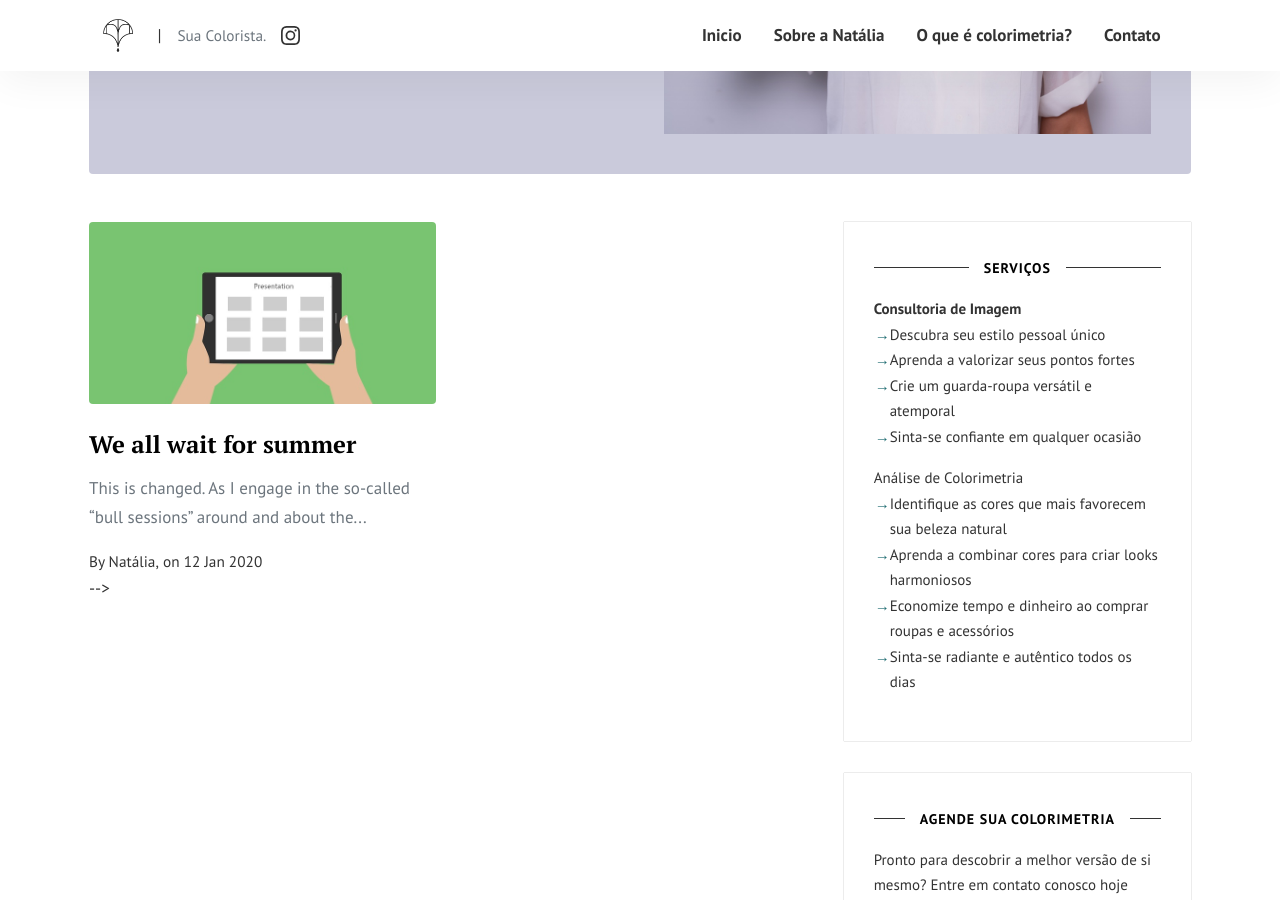
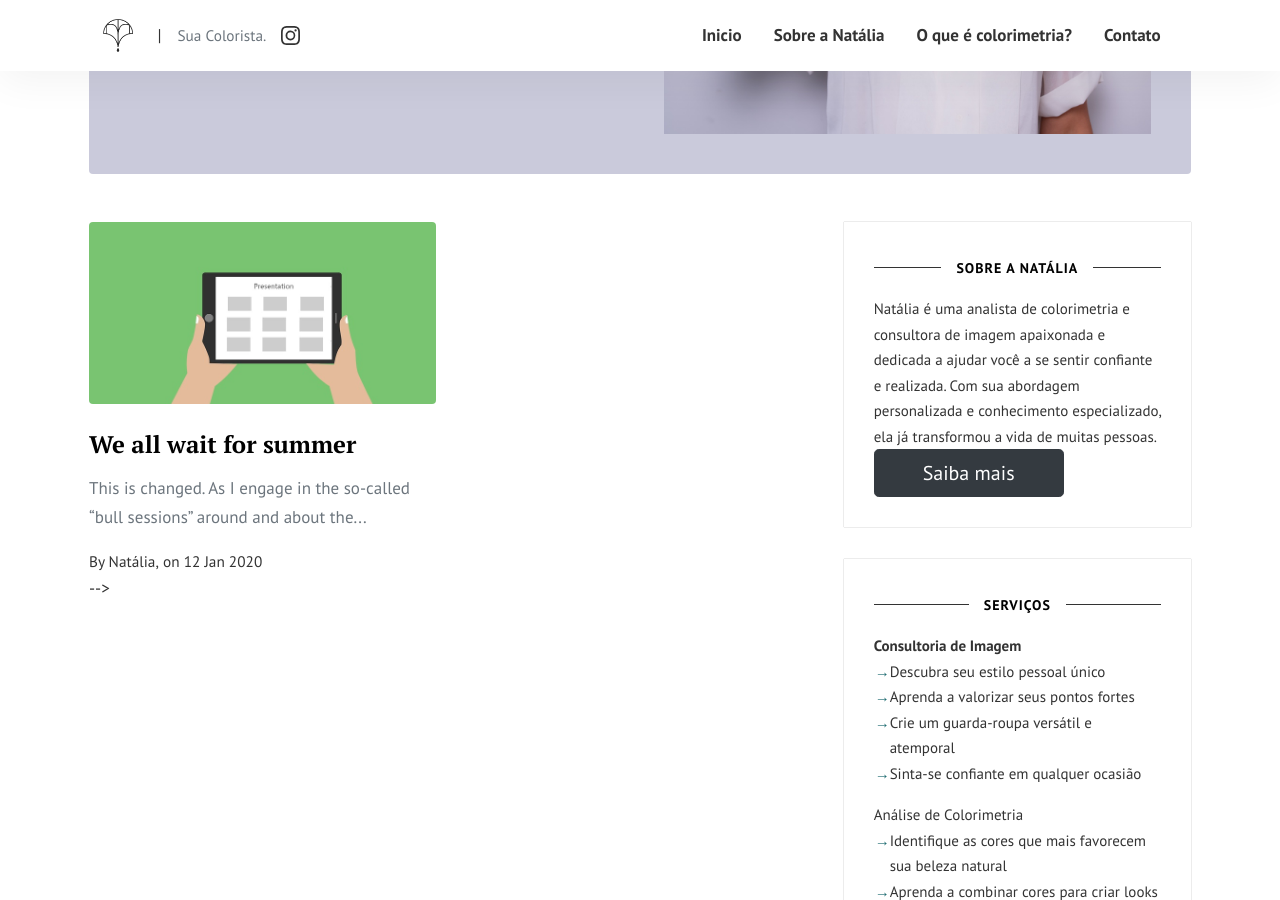
Before and after one commit to gumadeiras/suacolorista, a Jekyll site: the page built from index.html, in a window 1280 px wide and 900 px high, scrolled down 509 px. Built offline with Jekyll 4.4.1, drawn with Linux system fonts in a browser that asks for light colours; the list of posts is cut into pages by our own code.

Commit message:
Update sidebar.html

```diff
--- a/_includes/sidebar.html
+++ b/_includes/sidebar.html
@@ -1,4 +1,13 @@
 <div class="sidebar sticky-top">
+    <div class="sidebar-section">
+        <h5><span>Sobre a Natália</span></h5>
+        <div>
+            Natália é uma analista de colorimetria e consultora de imagem apaixonada e dedicada a ajudar você a se sentir confiante e realizada. Com sua abordagem personalizada e conhecimento especializado, ela já transformou a vida de muitas pessoas.
+
+            <!-- button to learn more -->
+            <a href="{{site.baseurl}}/about" class="btn btn-dark text-white px-5 btn-lg">Saiba mais</a>
+        </div>
+    </div>
     <div class="sidebar-section">
         <h5><span>Serviços</span></h5>
         <div><strong>Consultoria de Imagem</strong>
```
